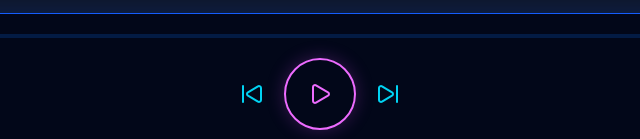
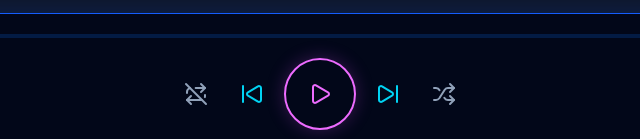
Before and after one commit to ctwest117/EMCEE-, a website built with Vite: page index.html in a window 1280 px wide. Shown: the part 658-797 px from the top of the page, 320-960 px from the left. Built offline with nearby package versions, Linux system fonts and the light colour scheme.

Commit message:
made shuffle and loop buttons visible at md on the mini-player

```diff
--- a/src/style.css
+++ b/src/style.css
@@ -222,6 +222,12 @@ button:not(:disabled) {
   display: none !important;
 }
 
+@media (min-width: 768px) {
+  #mini-player:not(.is-expanded) .mini-player-expanded-control {
+    display: inline-flex !important;
+  }
+}
+
 #mini-player.is-expanded {
   top: 3.5rem;
 }
```
